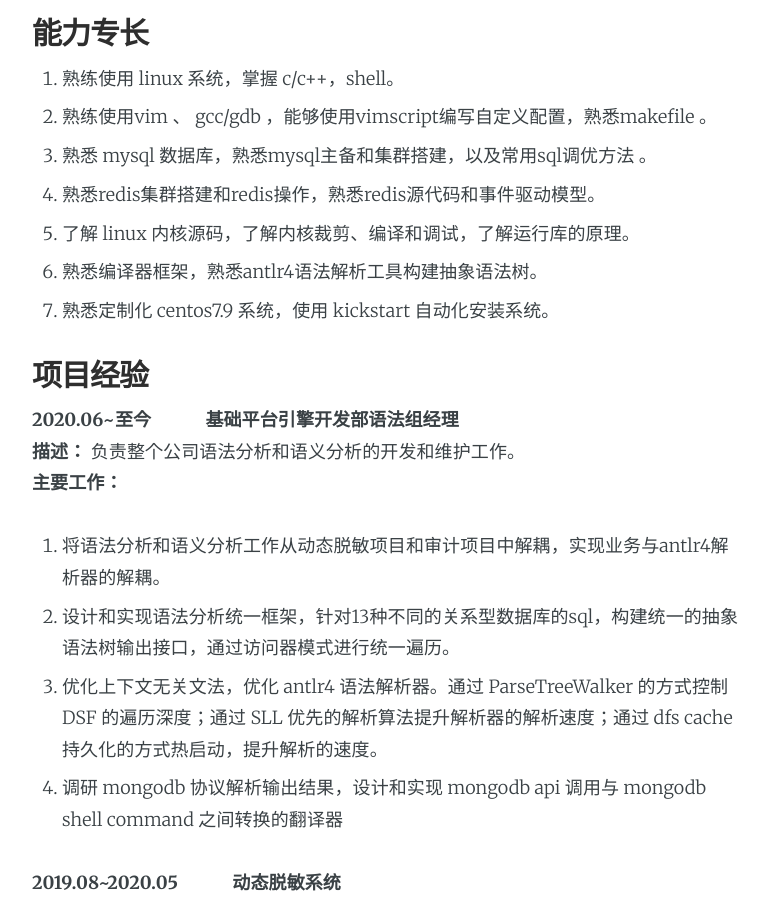
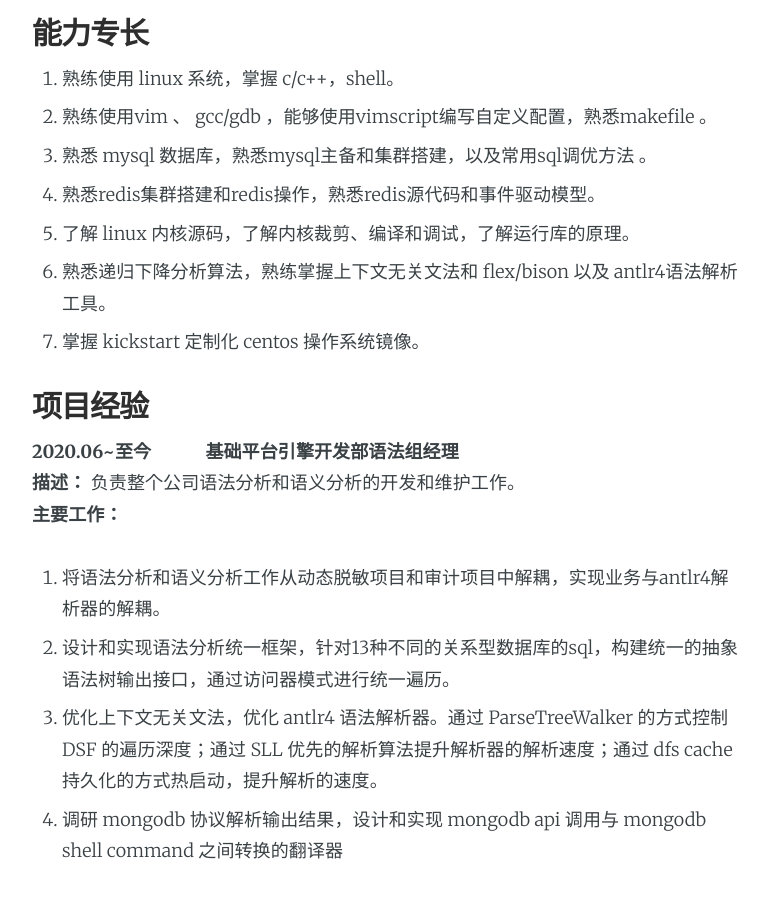
Before and after one commit to small-cat/small-cat.github.io, a Jekyll site: the page built from about.md, in a window 1280 px wide and 900 px high, scrolled down 699 px. Shown: the whole window, without its empty margins (253-1021 px from the left). Built offline with Jekyll 4.4.1, drawn with Linux system fonts in a browser that asks for light colours; comment, search, counter and statistics services are not loaded.

Commit message:
update aboutme.md

```diff
--- a/about.md
+++ b/about.md
@@ -37,8 +37,8 @@ title: 个人简历
 4. 熟悉 mysql 数据库，熟悉mysql主备和集群搭建，以及常用sql调优方法 。
 5. 熟悉redis集群搭建和redis操作，熟悉redis源代码和事件驱动模型。
 6. 了解 linux 内核源码，了解内核裁剪、编译和调试，了解运行库的原理。
-7. 熟悉编译器框架，熟悉antlr4语法解析工具构建抽象语法树。
-7. 熟悉定制化 centos7.9 系统，使用 kickstart 自动化安装系统。
+7. 熟悉递归下降分析算法，熟练掌握上下文无关文法和 flex/bison 以及 antlr4语法解析工具。
+7. 掌握 kickstart 定制化 centos 操作系统镜像。
 
 ## 项目经验
 
```
